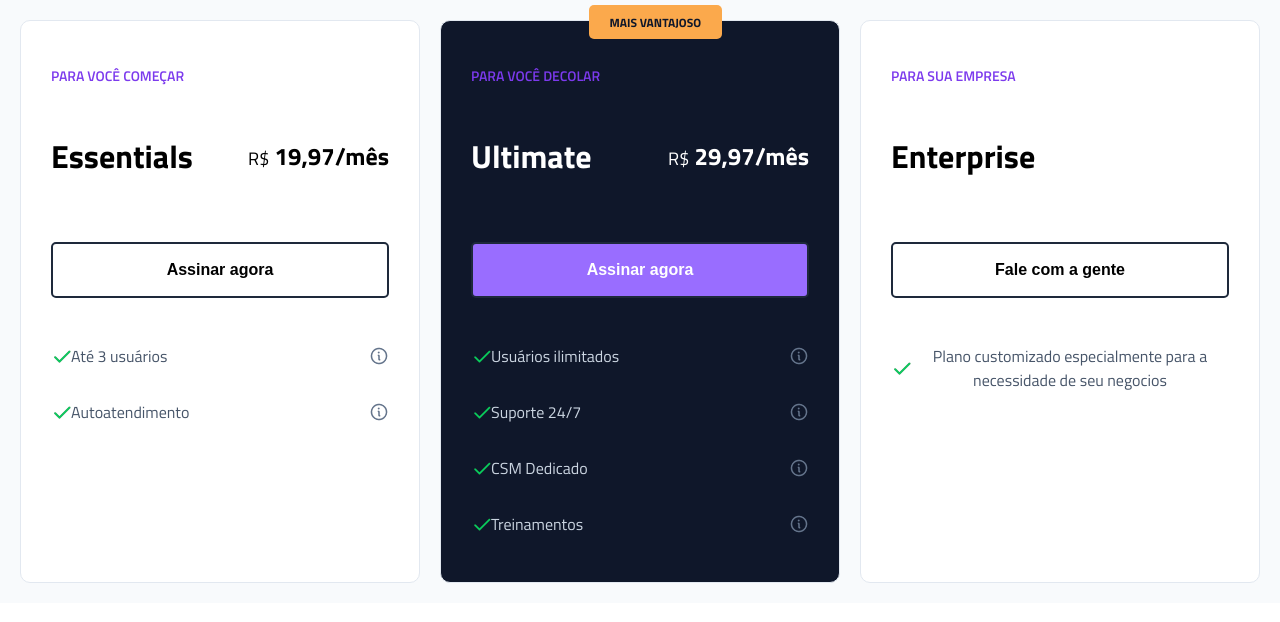
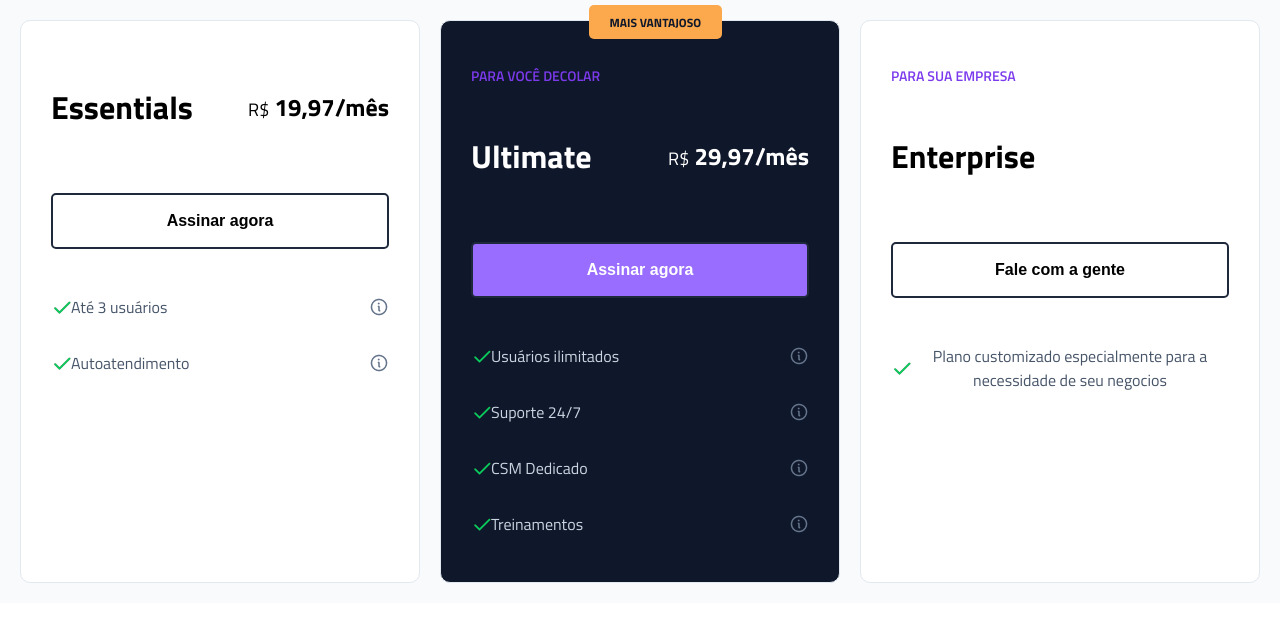
Before and after one commit to soaresgaab/tabeladeprecos, a plain HTML site: page index.html in a window 1280 px wide. Drawn offline with Linux system fonts and the light colour scheme.

Commit message:
Update index.html

```diff
--- a/index.html
+++ b/index.html
@@ -11,9 +11,6 @@
     <div class="Container">
         <div class="caixa">
             <div class="top">
-                <div class="inicio">
-                    <p>PARA VOCÊ COMEÇAR</p>
-                </div>
                 <div class="meio">
                     <p>Essentials</p>
                     <p id="preco"> <span>R$</span> 19,97/mês</p>
```
